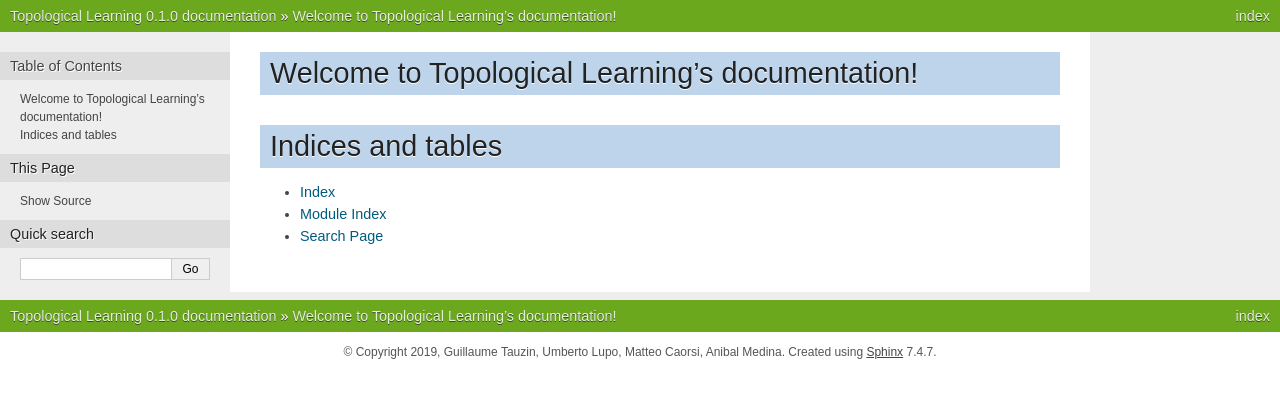
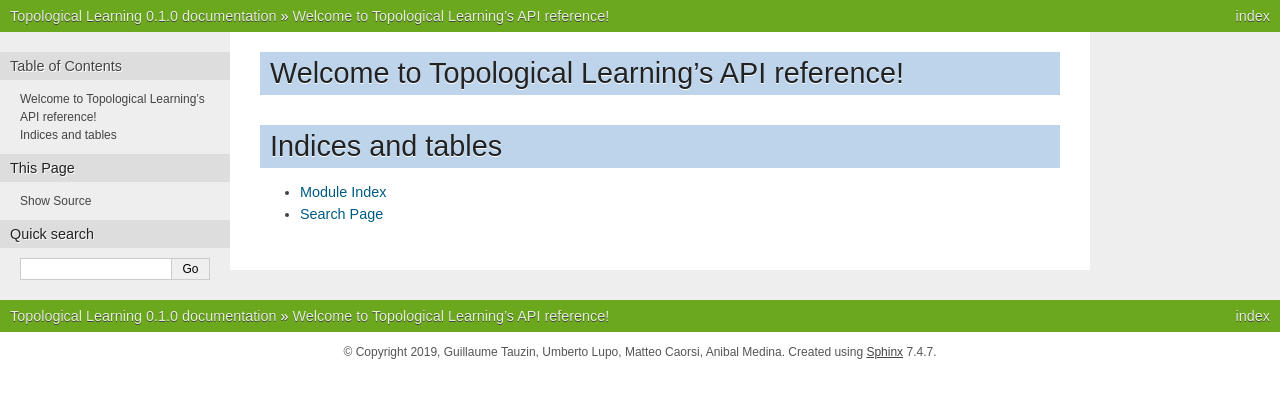
Before and after one commit to giotto-ai/giotto-tda, a Sphinx documentation site: the page built from doc/index.rst, in a window 1280 px wide. Shown: the top 398 px of the page. Built offline with Sphinx 7.4.7, drawn with Linux system fonts in a browser that asks for light colours; pages that are not in the unit, such as notebooks, are missing from menus.

Commit message:
Improved documentation

```diff
--- a/doc/index.rst
+++ b/doc/index.rst
@@ -3,7 +3,7 @@
    You can adapt this file completely to your liking, but it should at least
    contain the root `toctree` directive.
 
-Welcome to Topological Learning's documentation!
+Welcome to Topological Learning's API reference!
 ================================================
 
 .. toctree::
```
Also changed, not shown: other parts of doc/index.rst (+0 -1 lines), 1 other file.
